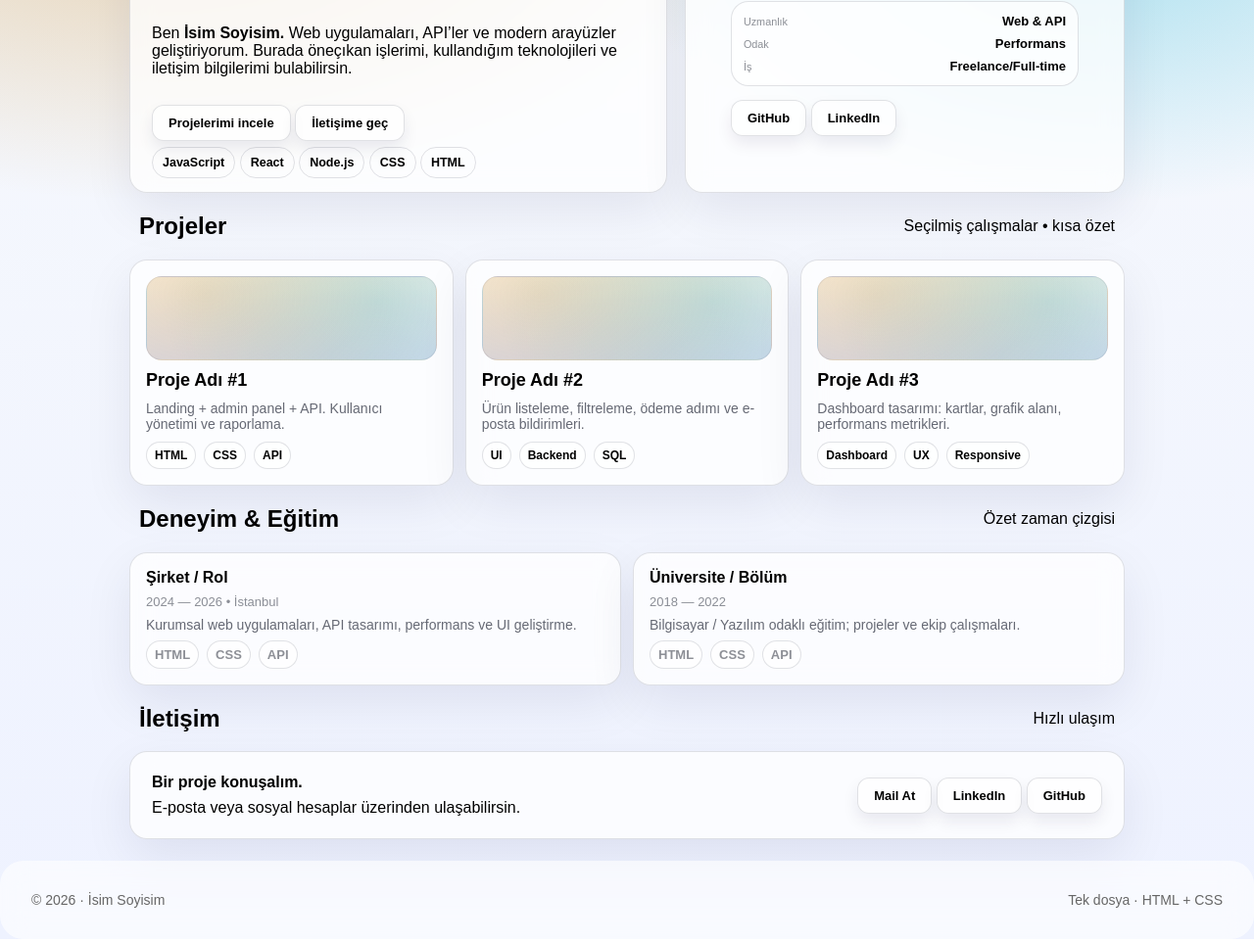
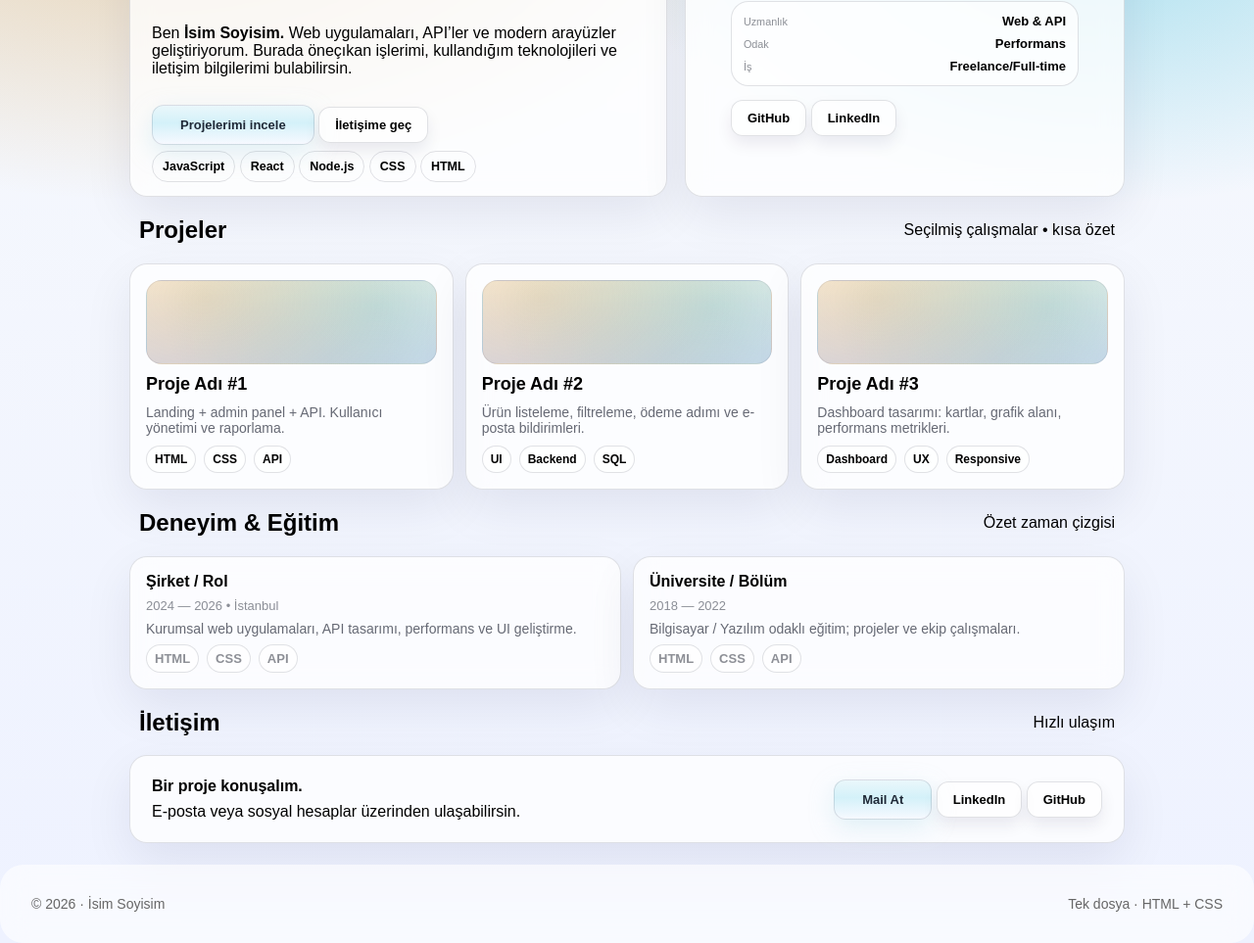
Before and after one commit to timec21/EceTemelPortfolio, a plain HTML site: page ProjectHtmlCss/Portfoy.html in a window 1280 px wide. Shown: the part 307-1270 px from the top of the page at 98% size. Drawn offline with Linux system fonts and the light colour scheme.

Commit message:
update button styles

```diff
--- a/ProjectHtmlCss/Portfoy.html
+++ b/ProjectHtmlCss/Portfoy.html
@@ -162,7 +162,7 @@
               <span>E-posta veya sosyal hesaplar üzerinden ulaşabilirsin.</span>
             </div>
             <div class="cta">
-              <a href="mailto: ecetemel@gmail.com" class="btn">Mail At</a>
+              <a href="mailto: ecetemel@gmail.com" class="btn mail">Mail At</a>
               <a href="" class="btn">LinkedIn</a>
               <a href="" class="btn">GitHub</a>
             </div>
--- a/ProjectHtmlCss/style.css
+++ b/ProjectHtmlCss/style.css
@@ -306,3 +306,70 @@ footer {
   font-size: 14px;
   color: #666;
 }
+
+.mail{
+    background: linear-gradient(
+        180deg,
+        #eaf7fb 0%,
+        #d4f1f9 45%,
+        #f6f9ff 100%
+    );
+
+    padding: 12px 28px;
+
+    color: #1f2937; /* koyu gri – yumuşak */
+    font-weight: 500;
+
+    box-shadow:
+        0 8px 25px rgba(173, 216, 230, 0.35);
+
+    transition: all 0.3s ease;
+    font-weight: 700; /* BOLD */
+}
+
+.mail:hover{
+    background: linear-gradient(
+        180deg,
+        #dff4fa 0%,
+        #c7ecf6 45%,
+        #eef3ff 100%
+    );
+
+    transform: translateY(-1px);
+    box-shadow:
+        0 12px 35px rgba(173, 216, 230, 0.45);
+}
+
+
+.primary{
+    background: linear-gradient(
+        180deg,
+        #eaf7fb 0%,
+        #d4f1f9 45%,
+        #f6f9ff 100%
+    );
+
+    padding: 12px 28px;
+
+    color: #1f2937; /* koyu gri – yumuşak */
+    font-weight: 500;
+
+    box-shadow:
+        0 8px 25px rgba(173, 216, 230, 0.35);
+
+    transition: all 0.3s ease;
+    font-weight: 700; /* BOLD */
+}
+
+.primary:hover{
+    background: linear-gradient(
+        180deg,
+        #dff4fa 0%,
+        #c7ecf6 45%,
+        #eef3ff 100%
+    );
+
+    transform: translateY(-1px);
+    box-shadow:
+        0 12px 35px rgba(173, 216, 230, 0.45);
+}
```
